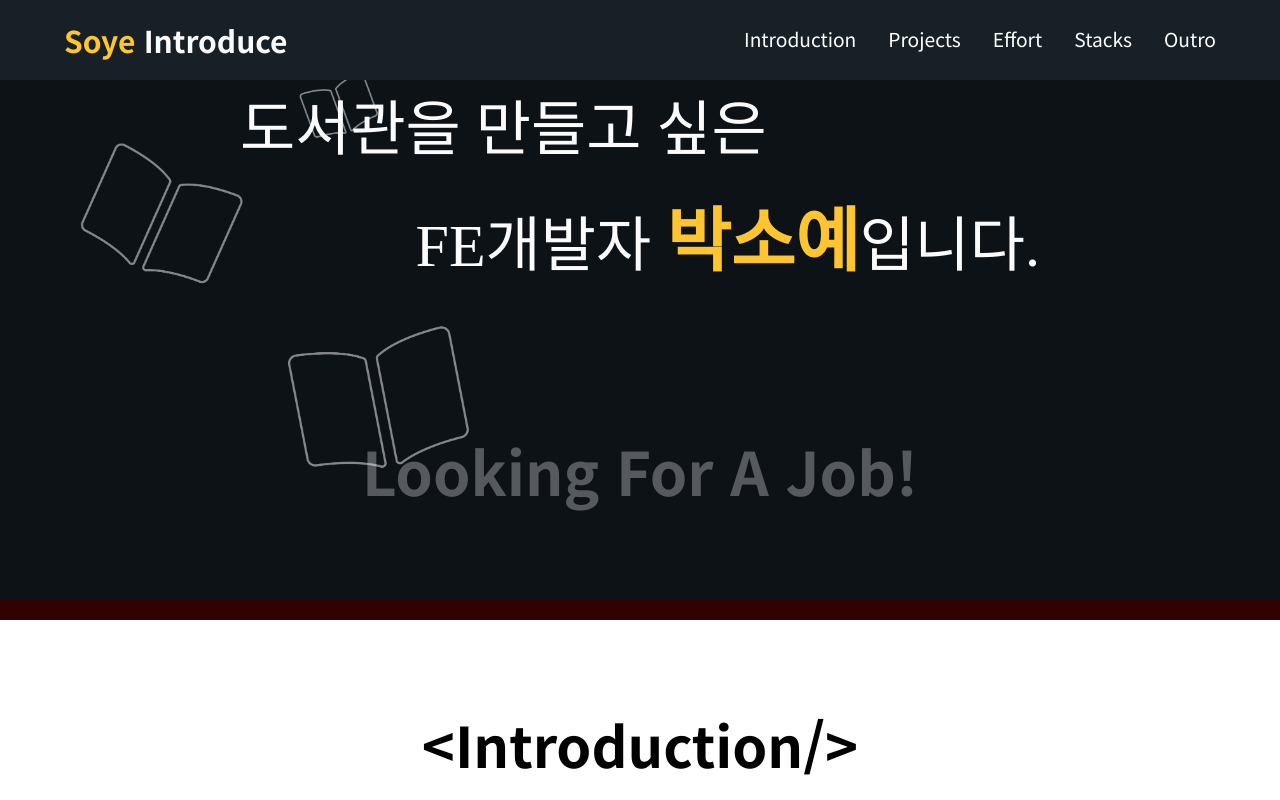
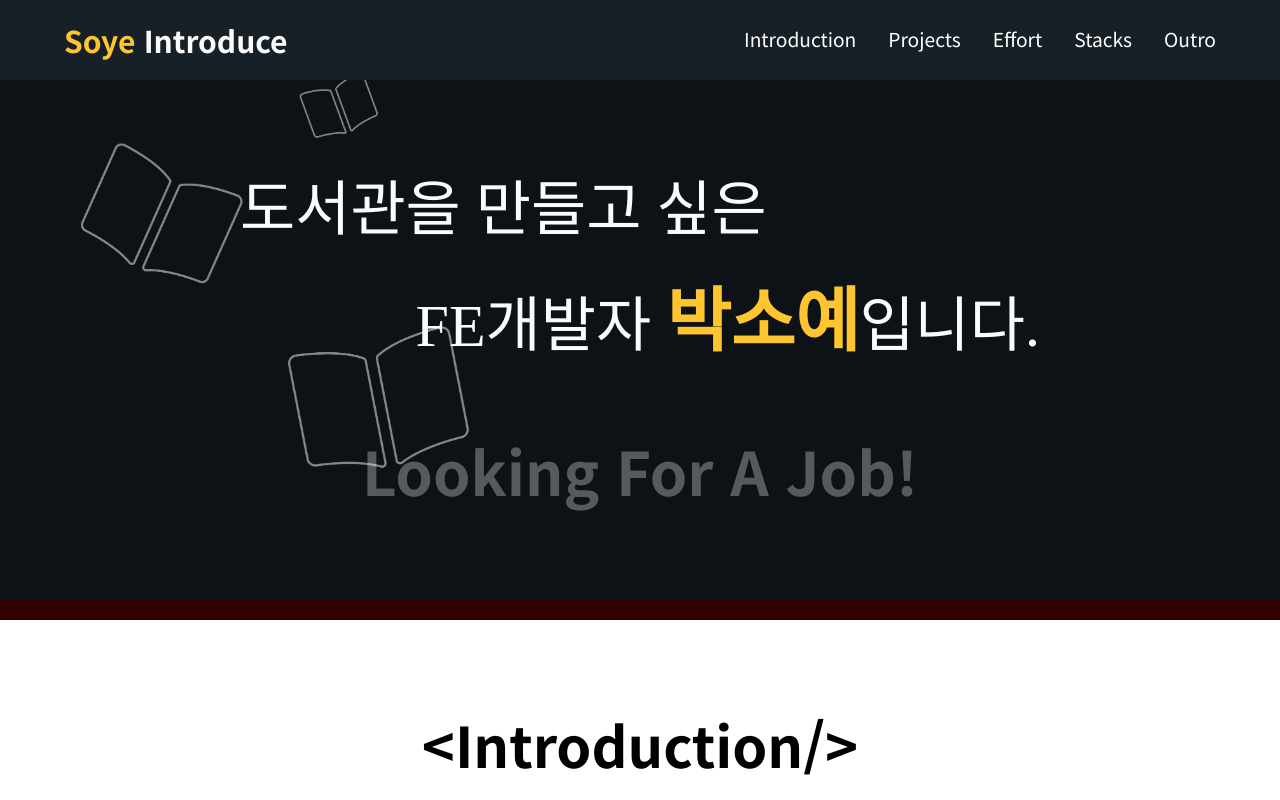
Before and after one commit to stardust6653/introduction, a React (Create React App) app: page / in a window 1280 px wide. Shown: the top 800 px of the page. Built offline with nearby package versions, Linux system fonts and the light colour scheme; a web font is replaced by a local one.

Commit message:
Style : margin top 변경

```diff
--- a/src/components/Banner.tsx
+++ b/src/components/Banner.tsx
@@ -30,7 +30,7 @@ const BannerComponent = styled.div`
 `;
 
 const TextBox = styled.div`
-  margin-top: 100px;
+  margin-top: 180px;
   width: 800px;
 `;
 
```
